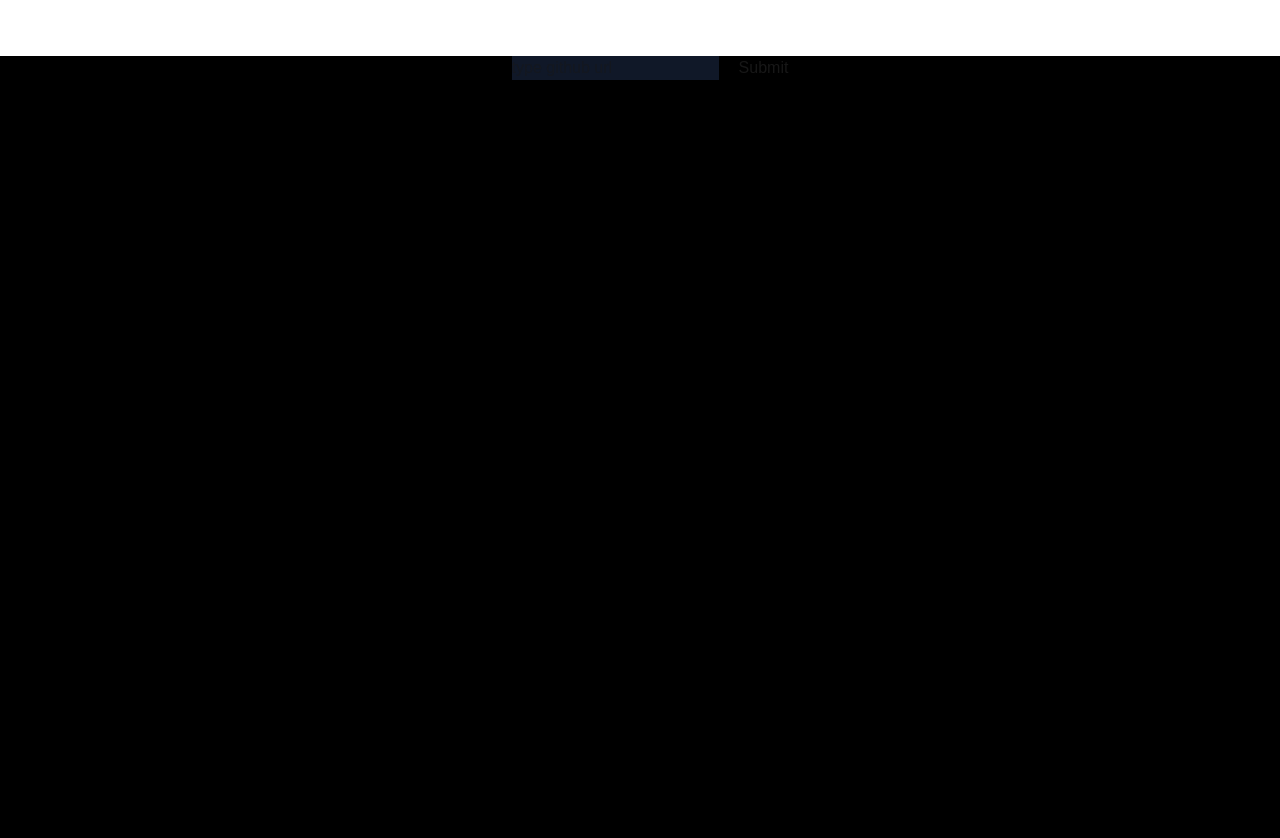
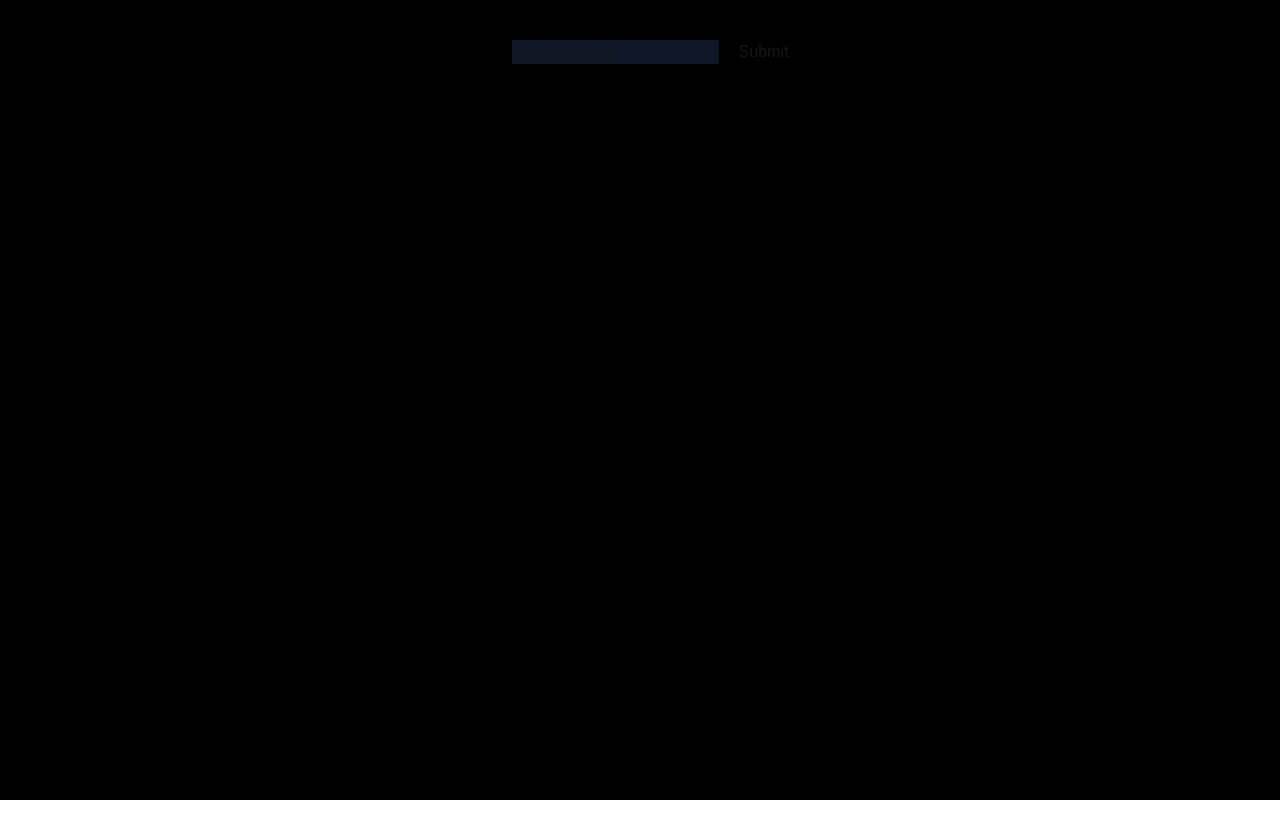
Before and after one commit to jtmacoco/Codebase-Navigator, a Next.js app in the folder frontend/: page / in a window 1280 px wide. Shown: the top 838 px of the page. After the commit the page ends 800 px from the top, so only its background shows below. Built offline with nearby package versions, Linux system fonts and the light colour scheme.

Commit message:
refactor/api-endpoints-central

```diff
--- a/frontend/src/app/page.tsx
+++ b/frontend/src/app/page.tsx
@@ -3,7 +3,7 @@ export default function Home() {
   return (
     <>
       <div className='bg-black bg-full h-screen w-screen '>
-        <div className='mt-14 justify-center flex'>
+        <div className='p-10 justify-center flex'>
           <Form className='tex-white' action={"/search"}>
             <input className='mx-5 bg-gray-900' placeholder="type github url" name="query" />
             <button className='' type="submit">Submit</button>
--- a/frontend/src/constants/endpoints.tsx
+++ b/frontend/src/constants/endpoints.tsx
@@ -1,5 +1,5 @@
-class EndPoints{
-    static baseUrl = 'localhost:3000';
-    static codebase = 'codebase/';
-};
-export default EndPoints;
+export const API_BASE_URL = 'http://localhost:3000'
+export const API_ENDPOINTS = {
+    GIT_URL: `${API_BASE_URL}/codebase/gitUrl`
+}
+export default API_ENDPOINTS;
```
